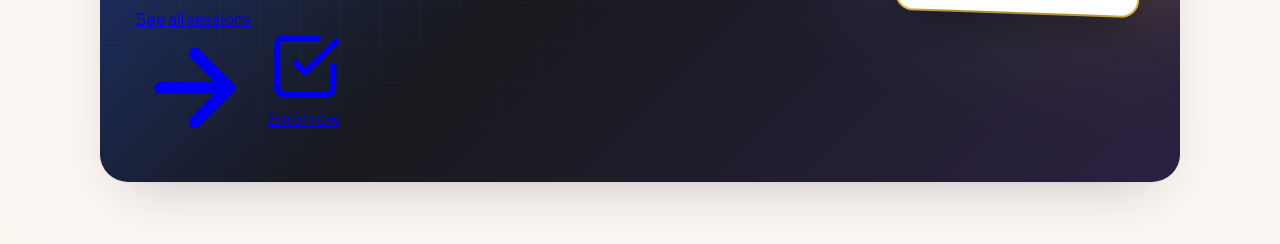
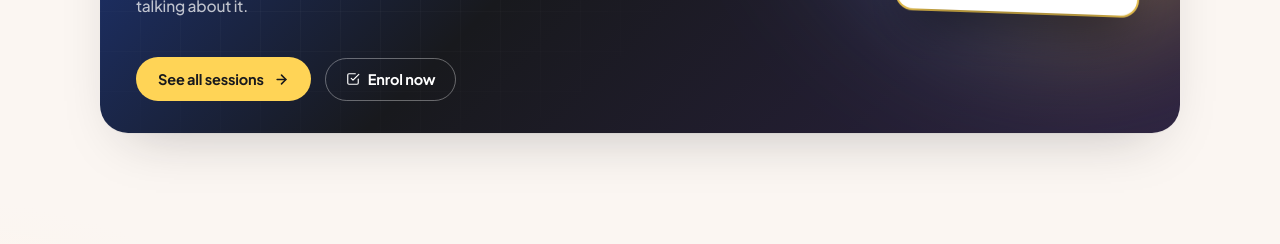
Before and after one commit to samharris360L/Upcoming-Classroom-Banner, a plain HTML site: page index.html in a window 1280 px wide. Shown: the part 468-712 px from the top of the page. Drawn offline with Linux system fonts and the light colour scheme.

Commit message:
Update session and enrol links in index.html

```diff
--- a/index.html
+++ b/index.html
@@ -472,7 +472,7 @@
 
     <div class="cta-row">
       <!-- EDIT ME: replace href with link to the sessions list page -->
-      <a href="https://learning-tech-london.360learning.com/home/content/classrooms">
+      <a href="https://example.com/sessions" class="btn-primary">
         See all sessions
         <svg viewBox="0 0 24 24" fill="none" stroke="currentColor" stroke-width="2.5" stroke-linecap="round" stroke-linejoin="round" aria-hidden="true">
           <line x1="5" y1="12" x2="19" y2="12"/>
@@ -480,7 +480,7 @@
         </svg>
       </a>
       <!-- EDIT ME: replace href with link to the enrolment page -->
-      <a href="https://learning-tech-london.360learning.com/paths/684067c70f6bf278a0d6cee7/home">
+      <a href="https://example.com/enrol" class="btn-secondary">
         <svg viewBox="0 0 24 24" fill="none" stroke="currentColor" stroke-width="2" stroke-linecap="round" stroke-linejoin="round" aria-hidden="true"><path d="M9 11l3 3L22 4"/><path d="M21 12v7a2 2 0 0 1-2 2H5a2 2 0 0 1-2-2V5a2 2 0 0 1 2-2h11"/></svg>
         Enrol now
       </a>
```
